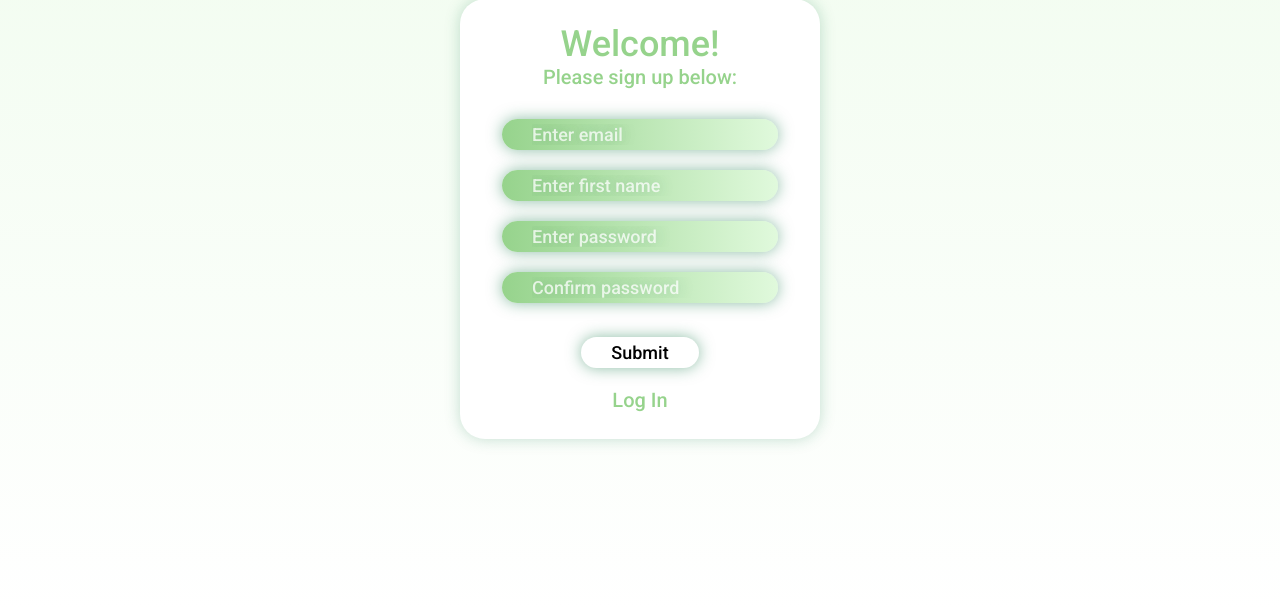
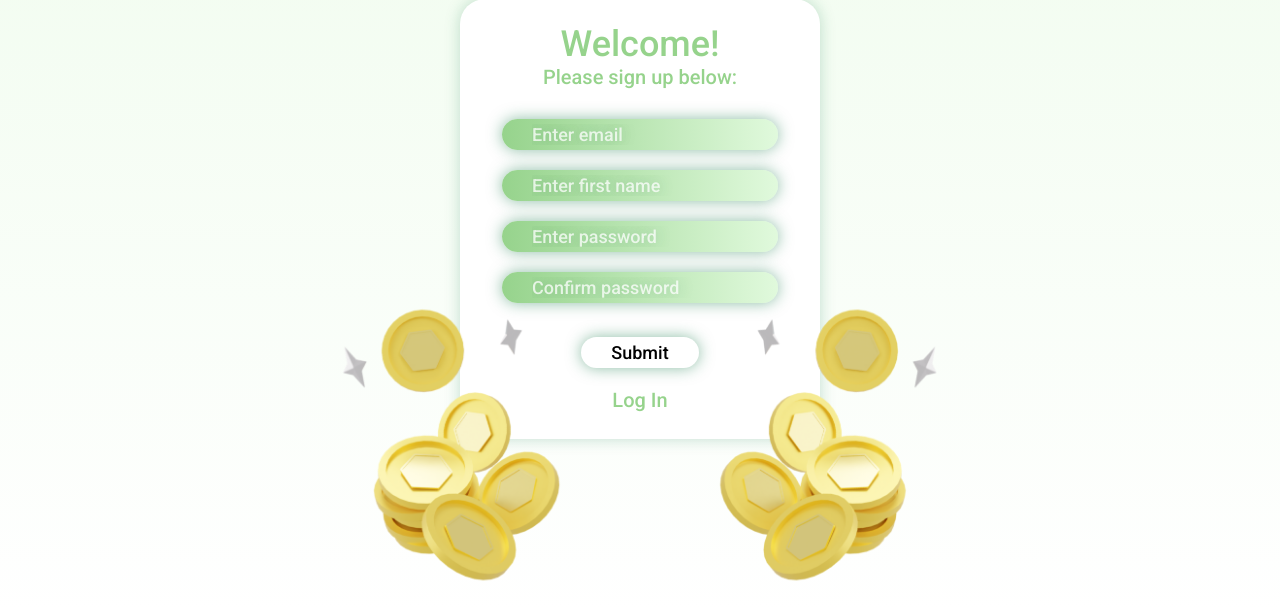
Before and after one commit to bartek717/HackThe6ix, a Flask app: template website/templates/signup.html in a window 1280 px wide. Shown: the part 186-800 px from the top of the page. Run offline with Flask 2, Linux system fonts and the light colour scheme; the template is opened without the code that fills it, so the values that code supplies are empty.

Commit message:
sign up n log in pages

```diff
--- a/website/static/style.css
+++ b/website/static/style.css
@@ -169,3 +169,21 @@ a:hover {
     background-color: white;
     opacity: 0.5;
 }
+
+.background-graphics {
+    position: fixed;
+    top: 60%;
+}
+
+.background-graphic-right {
+    position: fixed;
+    right: 25%;
+    height: 15rem;
+}
+
+.background-graphic-left {
+    position: fixed;
+    left: 25%;
+    height: 15rem;
+    transform: scaleX(-1);
+}
--- a/website/templates/home.html
+++ b/website/templates/home.html
@@ -10,7 +10,7 @@
 <body>
         <header class="web-header">
                 <div class="header-logo">
-                        <img class="header-logo-image" src="../static/images/qmind-concept1.png">
+                        <a href="home.html"><img class="header-logo-image" src="../static/images/qmind-concept1.png"></a>
                 </div>
                 <nav>
                         <ul>
--- a/website/templates/signup.html
+++ b/website/templates/signup.html
@@ -6,7 +6,7 @@
 <body>
     <header class="web-header">
         <div class="header-logo">
-                <img class="header-logo-image" src="../static/images/qmind-concept1.png">
+            <a href="home.html"><img class="header-logo-image" src="../static/images/qmind-concept1.png"></a>
         </div>
         <nav>
             <ul>
@@ -60,10 +60,14 @@
                     </div>
                     <br>
                     <div class="form-group">
-                        <button type="submit" class="submit-button">Submit</button>
+                        <button href="home.html" type="submit" class="submit-button">Submit</button>
                     </div>
                 </form>
                 <a href="login.html"><h2 class="form-instruction spacer-1rem">Log In</h2></a>
             </div>
+            <div class="background-graphics">
+                <img class="background-graphic-right" src="../static/images/coins.png" alt="coins">
+                <img class="background-graphic-left" src="../static/images/coins.png" alt="coins">
+            </div>
         </div>
 </body>
```
Also changed, not shown: website/templates/login.html (+9 -6 lines).
